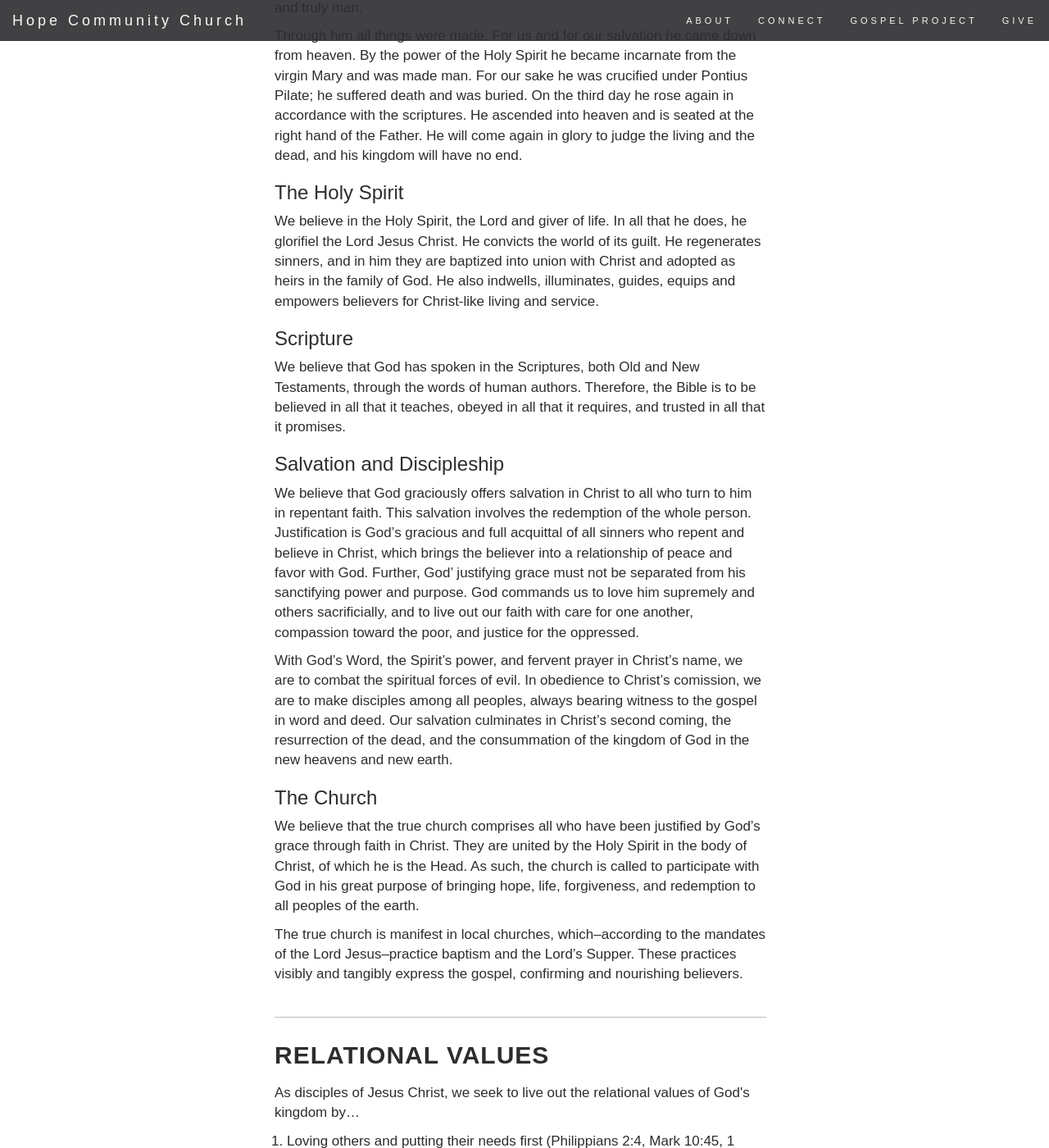
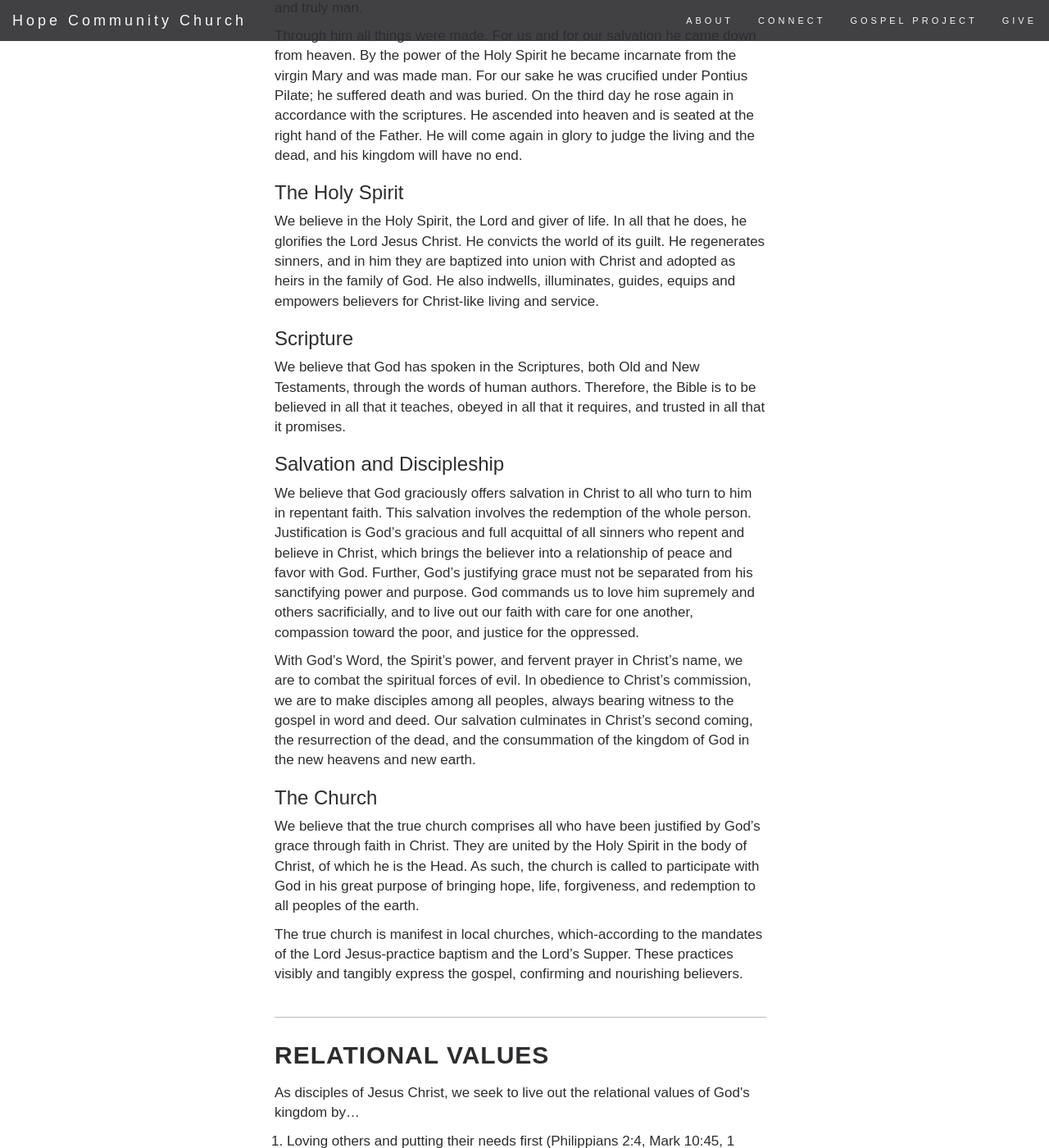
Before and after one commit to calcnerd256/hope-community.github.io, a Jekyll site: the page built from about.html, in a window 1280 px wide and 1400 px high, scrolled down 1265 px. Shown: the whole window at 82% size. Built offline with Jekyll 4.4.1, drawn with Linux system fonts in a browser that asks for light colours; nearby versions of some CDN libraries.

Commit message:
corrected some of my transcription errors

```diff
--- a/_data/about.yaml
+++ b/_data/about.yaml
@@ -36,7 +36,7 @@ confession_of_faith:
     paragraphs:
       -
         - We believe in the Holy Spirit, the Lord and giver of life.
-        - In all that he does, he glorifiel the Lord Jesus Christ.
+        - In all that he does, he glorifies the Lord Jesus Christ.
         - He convicts the world of its guilt.
         - He regenerates sinners, and in him they are baptized into union with Christ and adopted as heirs in the family of God.
         - He also indwells, illuminates, guides, equips and empowers believers for Christ-like living and service.
@@ -51,11 +51,11 @@ confession_of_faith:
         - We believe that God graciously offers salvation in Christ to all who turn to him in repentant faith.
         - This salvation involves the redemption of the whole person.
         - Justification is God&rsquo;s gracious and full acquittal of all sinners who repent and believe in Christ, which brings the believer into a relationship of peace and favor with God.
-        - Further, God&rsquo; justifying grace must not be separated from his sanctifying power and purpose.
+        - Further, God&rsquo;s justifying grace must not be separated from his sanctifying power and purpose.
         - God commands us to love him supremely and others sacrificially, and to live out our faith with care for one another, compassion toward the poor, and justice for the oppressed.
       -
         - With God&rsquo;s Word, the Spirit&rsquo;s power, and fervent prayer in Christ&rsquo;s name, we are to combat the spiritual forces of evil.
-        - In obedience to Christ&rsquo;s comission, we are to make disciples among all peoples, always bearing witness to the gospel in word and deed.
+        - In obedience to Christ&rsquo;s commission, we are to make disciples among all peoples, always bearing witness to the gospel in word and deed.
         - Our salvation culminates in Christ&rsquo;s second coming, the resurrection of the dead, and the consummation of the kingdom of God in the new heavens and new earth.
   - name: The Church
     paragraphs:
@@ -64,5 +64,5 @@ confession_of_faith:
         - They are united by the Holy Spirit in the body of Christ, of which he is the Head.
         - As such, the church is called to participate with God in his great purpose of bringing hope, life, forgiveness, and redemption to all peoples of the earth.
       -
-        - The true church is manifest in local churches, which&ndash;according to the mandates of the Lord Jesus&ndash;practice baptism and the Lord&rsquo;s Supper.
+        - The true church is manifest in local churches, which&#45;according to the mandates of the Lord Jesus&#45;practice baptism and the Lord&rsquo;s Supper.
         - These practices visibly and tangibly express the gospel, confirming and nourishing believers.
```
